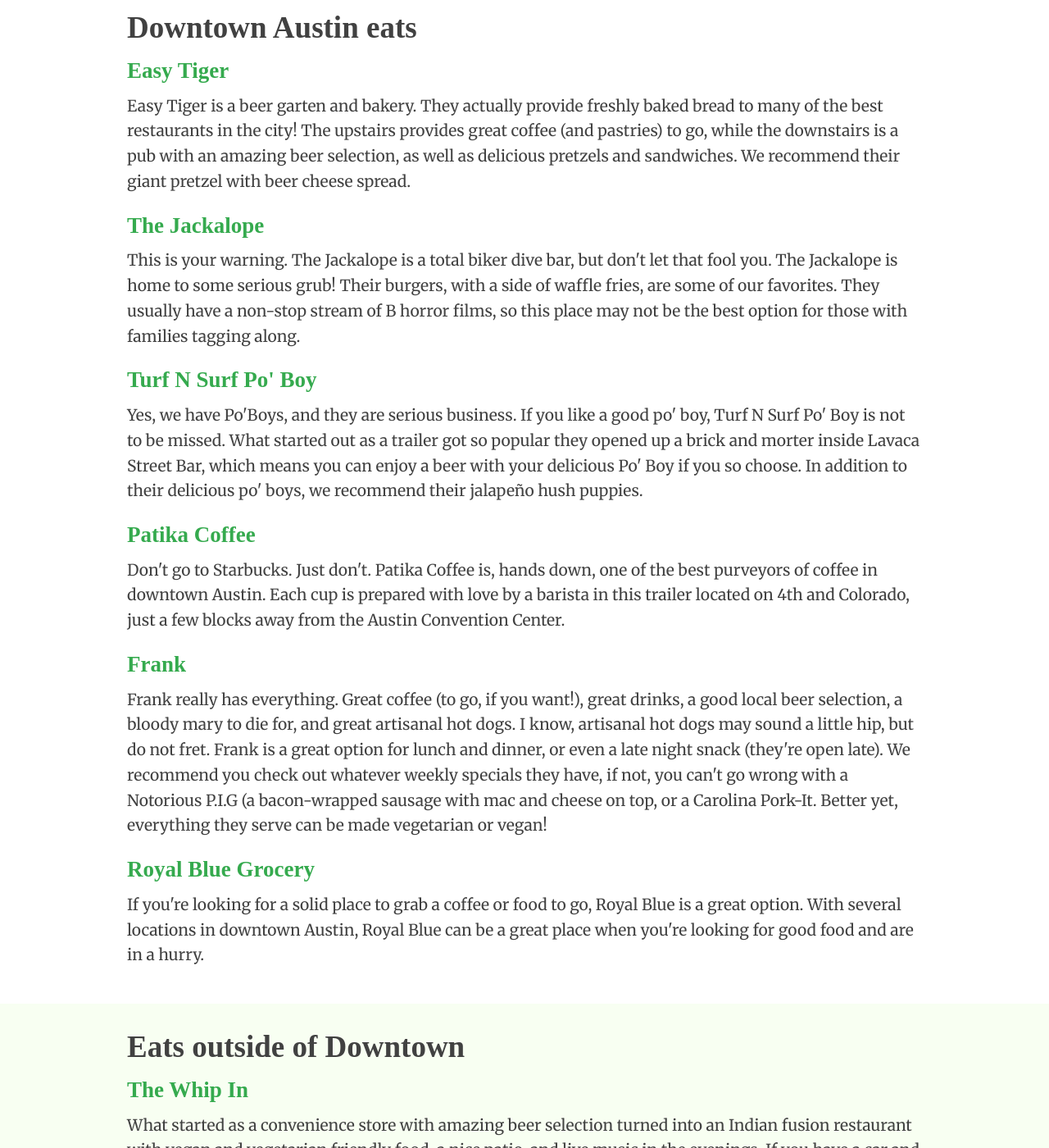
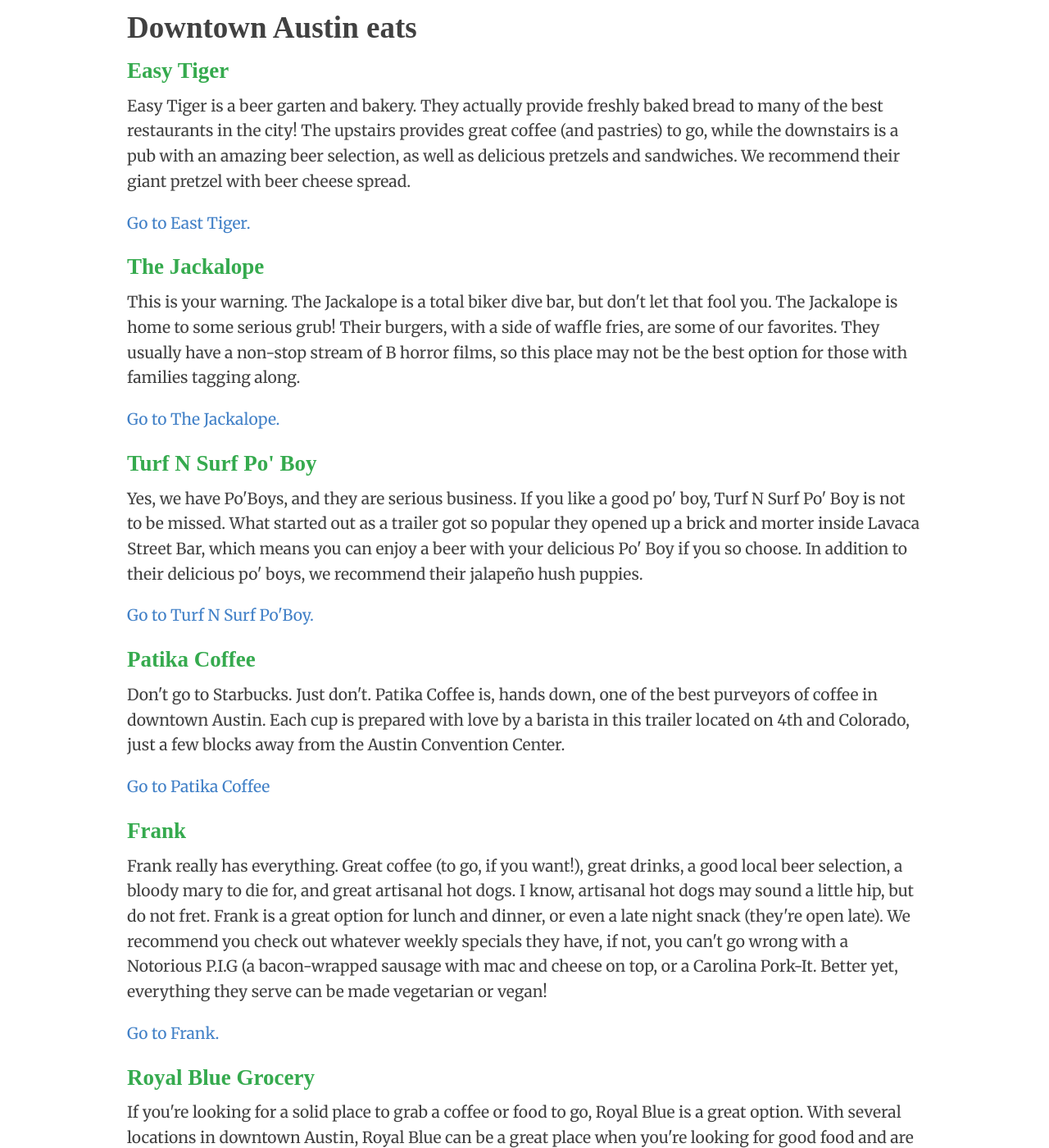
Before and after one commit to fourkitchens/4days-of-4K, a Jekyll site: the page built from best-of-austin.html, in a window 1280 px wide and 1400 px high, scrolled down 211 px. Shown: the whole window at 82% size. Built offline with Jekyll 4.4.1, drawn with Linux system fonts in a browser that asks for light colours; nearby versions of some CDN libraries; some web fonts are replaced; library files that are not in the unit come from our copies; Markdown is read by kramdown in place of the engine named in the settings; some of the changed text lies outside the part shown.

Commit message:
Added links to places

```diff
--- a/best-of-austin.html
+++ b/best-of-austin.html
@@ -18,22 +18,27 @@
       <h2 id="downtown">Downtown Austin eats</h2>
       <h3>Easy Tiger</h3>
       <p>Easy Tiger is a beer garten and bakery. They actually provide freshly baked bread to many of the best restaurants in the city! The upstairs provides great coffee (and pastries) to go, while the downstairs is a pub with an amazing beer selection, as well as delicious pretzels and sandwiches. We recommend their giant pretzel with beer cheese spread.</p>
+      <p><a href="http://www.easytigeraustin.com/">Go to East Tiger.</a></p>
 
       <h3>The Jackalope</h3>
       <p>This is your warning. The Jackalope is a total biker dive bar, but don't let that fool you. The Jackalope is home to some serious grub! Their burgers, with a side of waffle fries, are some of our favorites. They usually have a non-stop stream of B horror films, so this place may not be the best option for those with families tagging along.</p>
+      <p><a href="http://jackalopebar.com/">Go to The Jackalope.</a></p>
 
       <h3>Turf N Surf Po' Boy</h3>
       <p>Yes, we have Po'Boys, and they are serious business. If you like a good po' boy, Turf N Surf Po' Boy is not to be missed. What started out as a trailer got so popular they opened up a brick and morter inside Lavaca Street Bar, which means you can enjoy a beer with your delicious Po' Boy if you so choose. In addition to their delicious po' boys, we recommend their jalapeño hush puppies.</p>
+      <p><a href="http://www.yelp.com/biz/turf-n-surf-po-boy-austin">Go to Turf N Surf Po'Boy.</a></p>
 
       <h3>Patika Coffee</h3>
       <p>Don't go to Starbucks. Just don't. Patika Coffee is, hands down, one of the best purveyors of coffee in downtown Austin. Each cup is prepared with love by a barista in this trailer located on 4th and Colorado, just a few blocks away from the Austin Convention Center.</p>
+      <p><a href="http://www.patikacoffee.com/">Go to Patika Coffee</a></p>
 
       <h3>Frank</h3>
       <p>Frank really has everything. Great coffee (to go, if you want!), great drinks, a good local beer selection, a bloody mary to die for, and great artisanal hot dogs. I know, artisanal hot dogs may sound a little hip, but do not fret. Frank is a great option for lunch and dinner, or even a late night snack (they're open late). We recommend you check out whatever weekly specials they have, if not, you can't go wrong with a Notorious P.I.G (a bacon-wrapped sausage with mac and cheese on top, or a Carolina Pork-It. Better yet, everything they serve can be made vegetarian or vegan!</p>
+      <p><a href="http://www.hotdogscoldbeer.com/">Go to Frank.</a></p>
 
       <h3>Royal Blue Grocery</h3>
       <p>If you're looking for a solid place to grab a coffee or food to go, Royal Blue is a great option. With several locations in downtown Austin, Royal Blue can be a great place when you're looking for good food and are in a hurry. </p>
-
+      <p><a href="http://royalbluegrocery.com/">Go to Royal Blue Grocery.</a></p>
 
     </div>
   </div>
@@ -45,21 +50,27 @@
       <h2 id="outside">Eats outside of Downtown</h2>
       <h3>The Whip In</h3>
       <p>What started as a convenience store with amazing beer selection turned into an Indian fusion restaurant with vegan and vegetarian friendly food, a nice patio, and live music in the evenings. If you have a car and can drive up a few minutes south of downtown, The Whip In is a must. Ask for their frito pie (not for the faint of hear, it's spicy!).</p>
+      <p><a href="http://whipin.com/">Go to The Whip In</a></p>
 
       <h3>The Texas Chili Parlor</h3>
       <p>This is where Texas legislators eat while the legislation is in sesssion. This is serious Texas chili made with brisket. We recommend their tamales smothered in chili, or their baked potato, also smothered in chili. They also have a vegetarian chili for those looking for veg-friendly fare.</p>
+      <p><a href="http://www.txchiliparlor.com/">Go to The Texas Chili Parlor</a></p>
 
       <h3>Juan in a Million</h3>
       <p>Breakfast tacos. If you've never had one, you should try Juan in a Million. Even Martha Stewart has eaten at this greasy spoon! You can even watch Juan in a Million on <a href="http://vimeo.com/2508259">Man v. Food</a> to prepare for this serious taco. We recommend their Don Juan, but if you're just starting out a bacon, egg and cheese breakfast taco is probably a good starting point.</p>
+      <p><a href="http://www.juaninamillion.com/">Go to Juan in a Million</a></p>
 
       <h3>Shady Grove</h3>
       <p>If you're looking for a great patio, live outdoors music, and the happiest of happy hours, Shady Grove is an excellent option! Their queso is a must, and you can get it smothered on practicaly anything. Their chips and queso are a good starting place, though. We also highly recommend their margaritas, if you're looking for spirits.</p>
+      <p><a href="http://theshadygrove.com/">Go to Shady Grove</a></p>
 
       <h3>Threadgill's</h3>
       <p>Threadgill's is a little bit of an Austin tradition. What makes Threadgill's great is not only their outdoor patio (with live music for Sunday brunch!), but the fact you can get seconds on your sides. Let me say that again. You can get seconds on your sides. Double the mac and cheese, double the fun!</p>
+      <p><a href="http://www.threadgills.com/">Go to Threadgill's</a></p>
 
       <h3>Tamale House East</h3>
       <p>Tamale House East is where the hipsters brunch. But don't let that scare you off! Tamale House East is a great place for tamales, breakfast tacos, and coffee. I recommend asking for mole on your tamale, and washing it down with a Mexican iced coffee.</p>
+      <p><a href="http://www.yelp.com/biz/tamale-house-east-austin">Go to Tamale House East</a></p>
     </div>
   </div>
 </div>
@@ -70,15 +81,19 @@
       <h2 id="more">More than food</h2>
       <h3>Uncommon Objects</h3>
       <p>Talk about keeping Austin weird. Uncommon Objects is the thrift store to end all thirft stores. Their highly curated selection of antiques includes anything from vintage beltbuckles, to vintage cameras, boots, and more. If you like thifting or finding a unique vintage item, Uncommon Objects is not to be missed.</p>
+      <p><a href="http://www.uncommonobjects.com/">Go to Uncommon Objects.</a></p>
 
       <h3>Waterloo Records</h3>
       <p>Waterloo Records is an Austin tradition. If you love music, Waterloo Records is a great place to find anything from the newest music releases, to whatever is hot in the current Austin indie music scene. Plus they have a decent selection of vinyl.</p>
+      <p><a href="http://www.waterloorecords.com/">Go to Waterloo Records.</a></p>
 
       <h3>Lucy in Disguise with Diamonds</h3>
       <p>It's not just the amazing pun. Lucy in Disguise with Diamonds is an Austin institution as the go-to Austin costume shop. Though you're probably not looking to rent a costume for DrupalCon, Lucy in Disguise does offer more than costume rentals. They have costumes for sale, as well as other props and fun things. Or you may just want to check it out just for the experience.</p>
+      <p><a href="http://www.lucyindisguise.com/home.html">Go to Lucy in Disguise with Diamonds.</a></p>
 
       <h3>Dragon's Lair</h3>
       <p>If you have a car at your disposal, like board games and comics, and don't mind the 20 minute drive up to North Austin, you should absolutely make a trip to Dragon's Lair. Comics, comics, comics, plus a great selection of high-quality board games, both indie and from well-known brands. If minifigs are also your fancy, you will enjoy their selection of role playing fare.</p>
+      <p><a href="http://dlair.net/austin/">Go to Dragon's Lair</a></p>
     </div>
   </div>
 </div>
```
